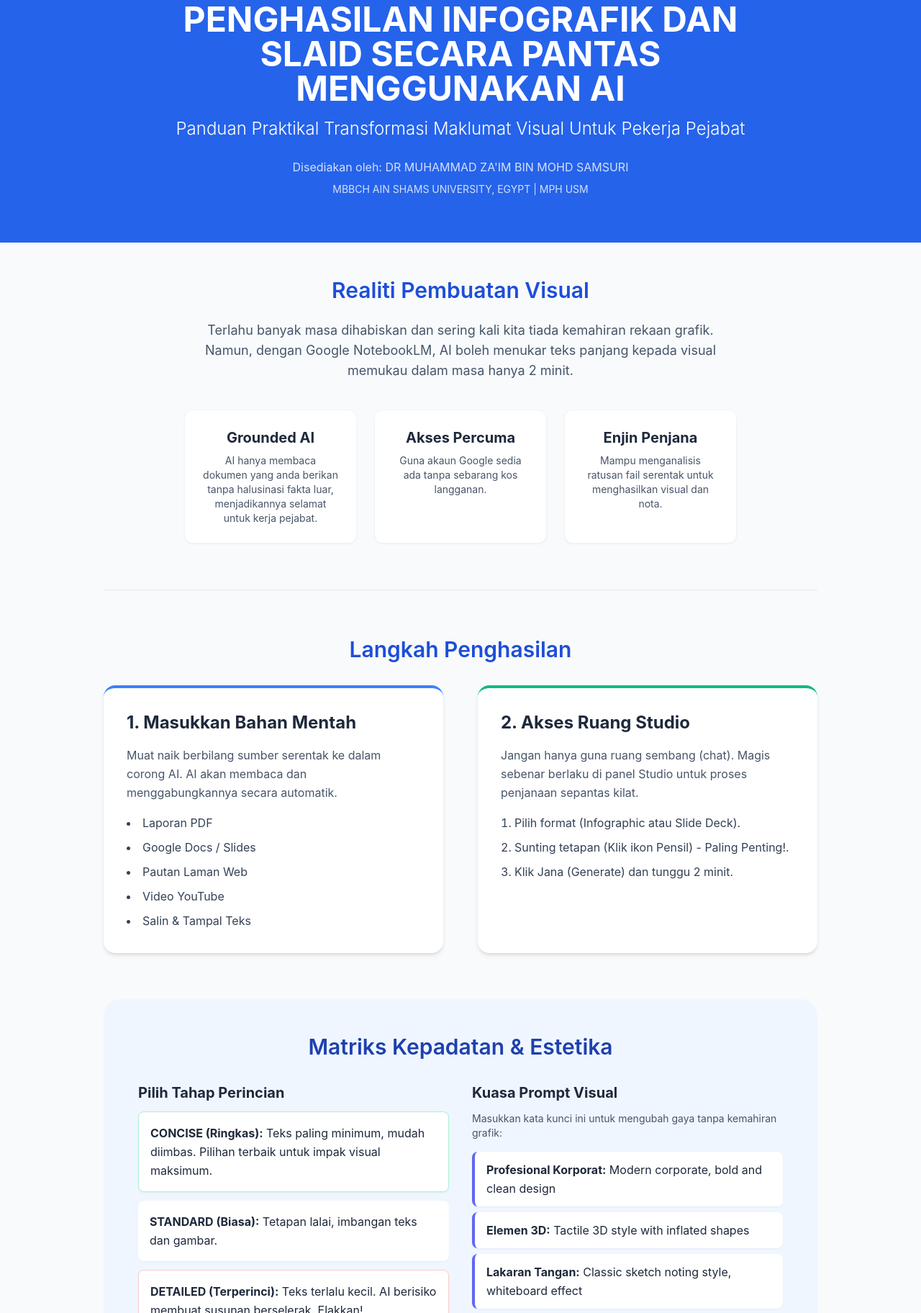
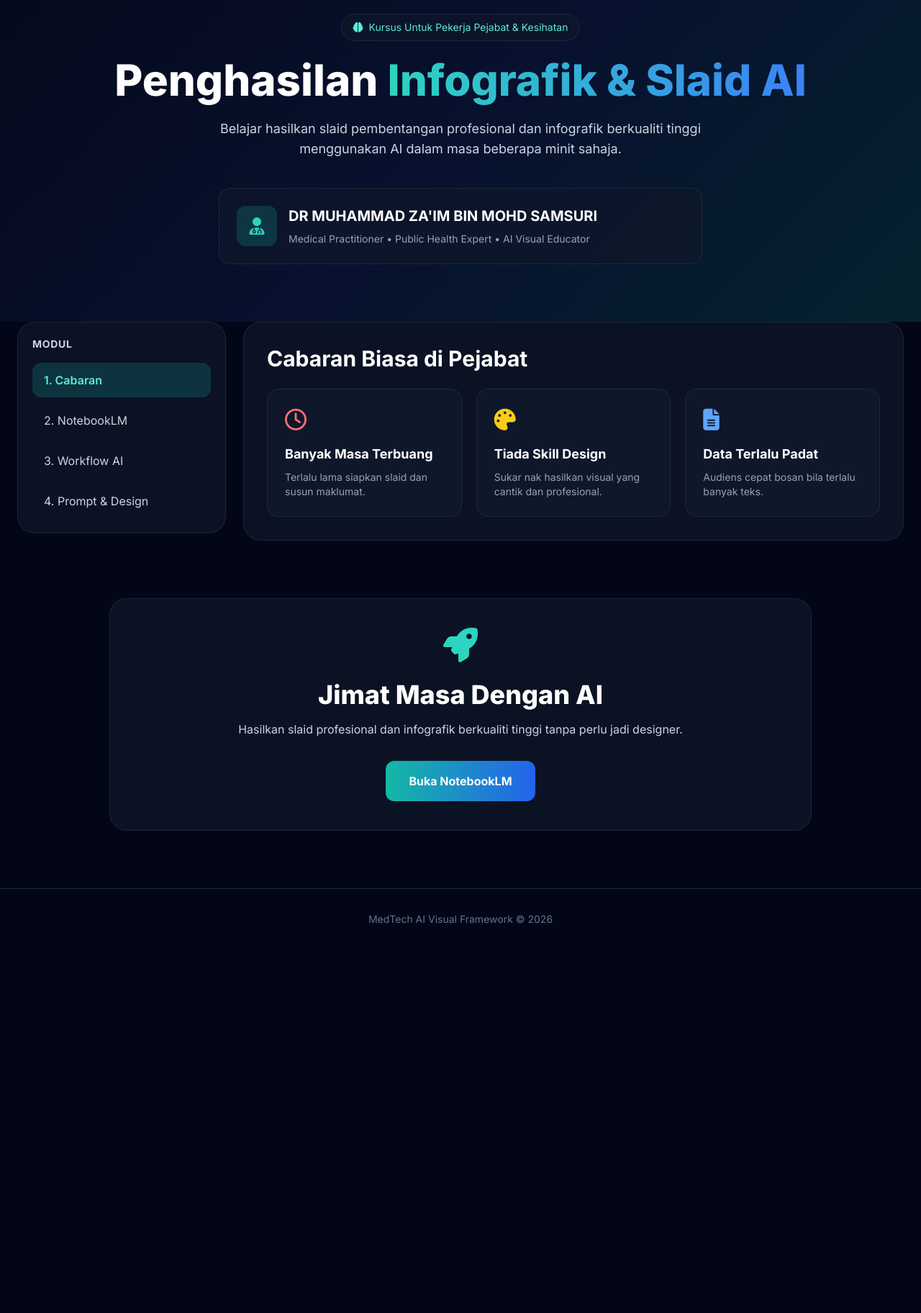
Before and after one commit to zaimsam/AI-BEGINNER, a plain HTML site: page index.html in a window 1280 px wide. Shown: the part 61-1885 px from the top of the page at 72% size. After the commit the page ends 1380 px from the top, so only its background shows below. Drawn offline with nearby package versions, Linux system fonts and the light colour scheme.

Commit message:
Revamp index.html layout and styles
Updated the layout and styling of the page, including changes to the hero section, main content, and footer. Enhanced the design with new classes and styles for better visual appeal.

```diff
--- a/index.html
+++ b/index.html
@@ -4,158 +4,410 @@
     <meta charset="UTF-8">
     <meta name="viewport" content="width=device-width, initial-scale=1.0">
     <title>Penghasilan Infografik & Slaid AI</title>
+
+    <!-- Tailwind -->
     <script src="https://cdn.tailwindcss.com"></script>
+
+    <!-- Google Font -->
+    <link href="https://fonts.googleapis.com/css2?family=Inter:wght@300;400;500;600;700;800&display=swap" rel="stylesheet">
+
+    <!-- Font Awesome -->
+    <link rel="stylesheet" href="https://cdnjs.cloudflare.com/ajax/libs/font-awesome/6.4.0/css/all.min.css"/>
+
     <style>
-        body { font-family: 'Inter', sans-serif; }
+        body{
+            font-family: 'Inter', sans-serif;
+            background:#020617;
+            color:white;
+        }
+
+        .glass{
+            background: rgba(15,23,42,0.75);
+            backdrop-filter: blur(10px);
+            border:1px solid rgba(255,255,255,0.08);
+        }
+
+        .gradient{
+            background: linear-gradient(135deg,#0f172a,#1e3a8a,#0d9488);
+        }
+
+        .card:hover{
+            transform: translateY(-5px);
+            transition:0.3s;
+        }
+
+        .tab-content{
+            display:none;
+        }
+
+        .tab-content.active{
+            display:block;
+            animation:fade .3s ease;
+        }
+
+        @keyframes fade{
+            from{
+                opacity:0;
+                transform:translateY(10px);
+            }
+            to{
+                opacity:1;
+                transform:translateY(0);
+            }
+        }
     </style>
 </head>
-<body class="bg-slate-50 text-slate-800 leading-relaxed">
 
-    <!-- Hero Section -->
-    <header class="bg-blue-600 text-white py-16 px-4 text-center">
-        <div class="max-w-4xl mx-auto">
-            <h1 class="text-4xl md:text-5xl font-bold mb-4 leading-tight">PENGHASILAN INFOGRAFIK DAN SLAID SECARA PANTAS MENGGUNAKAN AI</h1>
-            <p class="text-xl md:text-2xl font-light mb-6">Panduan Praktikal Transformasi Maklumat Visual Untuk Pekerja Pejabat</p>
-            <p class="text-md opacity-80">Disediakan oleh: DR MUHAMMAD ZA'IM BIN MOHD SAMSURI</p>
-            <p class="text-sm opacity-80 mt-2">MBBCH AIN SHAMS UNIVERSITY, EGYPT | MPH USM</p>
-        </div>
-    </header>
+<body>
 
-    <!-- Main Content -->
-    <main class="max-w-5xl mx-auto px-4 py-12 space-y-16">
+<!-- HERO -->
+<section class="relative overflow-hidden">
 
-        <!-- Pengenalan -->
-        <section class="text-center max-w-3xl mx-auto">
-            <h2 class="text-3xl font-semibold mb-6 text-blue-700">Realiti Pembuatan Visual</h2>
-            <p class="text-lg mb-4 text-slate-600">Terlahu banyak masa dihabiskan dan sering kali kita tiada kemahiran rekaan grafik. Namun, dengan Google NotebookLM, AI boleh menukar teks panjang kepada visual memukau dalam masa hanya 2 minit.</p>
+    <div class="absolute top-0 left-0 w-full h-full gradient opacity-20"></div>
 
-            <div class="grid grid-cols-1 md:grid-cols-3 gap-6 mt-10">
-                <div class="bg-white p-6 rounded-xl shadow-sm border border-slate-100">
-                    <h3 class="font-bold text-xl mb-2">Grounded AI</h3>
-                    <p class="text-sm text-slate-600">AI hanya membaca dokumen yang anda berikan tanpa halusinasi fakta luar, menjadikannya selamat untuk kerja pejabat.</p>
-                </div>
-                <div class="bg-white p-6 rounded-xl shadow-sm border border-slate-100">
-                    <h3 class="font-bold text-xl mb-2">Akses Percuma</h3>
-                    <p class="text-sm text-slate-600">Guna akaun Google sedia ada tanpa sebarang kos langganan.</p>
-                </div>
-                <div class="bg-white p-6 rounded-xl shadow-sm border border-slate-100">
-                    <h3 class="font-bold text-xl mb-2">Enjin Penjana</h3>
-                    <p class="text-sm text-slate-600">Mampu menganalisis ratusan fail serentak untuk menghasilkan visual dan nota.</p>
-                </div>
+    <div class="relative max-w-7xl mx-auto px-6 py-20">
+
+        <div class="text-center">
+
+            <div class="inline-flex items-center gap-2 px-4 py-2 rounded-full glass text-teal-300 text-sm mb-6">
+                <i class="fa-solid fa-brain"></i>
+                <span>Kursus Untuk Pekerja Pejabat & Kesihatan</span>
             </div>
-        </section>
 
-        <hr class="border-slate-200">
+            <h1 class="text-5xl md:text-6xl font-black leading-tight">
+                Penghasilan
+                <span class="text-transparent bg-clip-text bg-gradient-to-r from-teal-400 to-blue-500">
+                    Infografik & Slaid AI
+                </span>
+            </h1>
 
-        <!-- Langkah 1 & 2 -->
-        <section>
-            <h2 class="text-3xl font-semibold mb-8 text-center text-blue-700">Langkah Penghasilan</h2>
+            <p class="mt-6 text-slate-300 text-lg max-w-3xl mx-auto">
+                Belajar hasilkan slaid pembentangan profesional dan infografik berkualiti tinggi menggunakan AI dalam masa beberapa minit sahaja.
+            </p>
 
-            <div class="grid grid-cols-1 md:grid-cols-2 gap-12">
-                <!-- Langkah 1 -->
-                <div class="bg-white p-8 rounded-2xl shadow-md border-t-4 border-blue-500">
-                    <h3 class="text-2xl font-bold mb-4">1. Masukkan Bahan Mentah</h3>
-                    <p class="mb-4 text-slate-600">Muat naik berbilang sumber serentak ke dalam corong AI. AI akan membaca dan menggabungkannya secara automatik.</p>
-                    <ul class="list-disc list-inside space-y-2 text-slate-700">
-                        <li>Laporan PDF</li>
-                        <li>Google Docs / Slides</li>
-                        <li>Pautan Laman Web</li>
-                        <li>Video YouTube</li>
-                        <li>Salin & Tampal Teks</li>
-                    </ul>
+            <div class="mt-10 glass rounded-2xl p-6 max-w-2xl mx-auto text-left">
+
+                <div class="flex items-start gap-4">
+
+                    <div class="w-14 h-14 rounded-xl bg-teal-500/20 flex items-center justify-center text-2xl text-teal-400">
+                        <i class="fa-solid fa-user-doctor"></i>
+                    </div>
+
+                    <div>
+                        <h3 class="font-bold text-xl">
+                            DR MUHAMMAD ZA'IM BIN MOHD SAMSURI
+                        </h3>
+
+                        <p class="text-slate-400 mt-2 text-sm">
+                            Medical Practitioner • Public Health Expert • AI Visual Educator
+                        </p>
+                    </div>
+
                 </div>
 
-                <!-- Langkah 2 -->
-                <div class="bg-white p-8 rounded-2xl shadow-md border-t-4 border-emerald-500">
-                    <h3 class="text-2xl font-bold mb-4">2. Akses Ruang Studio</h3>
-                    <p class="mb-4 text-slate-600">Jangan hanya guna ruang sembang (chat). Magis sebenar berlaku di panel Studio untuk proses penjanaan sepantas kilat.</p>
-                    <ol class="list-decimal list-inside space-y-2 text-slate-700 mb-4">
-                        <li>Pilih format (Infographic atau Slide Deck).</li>
-                        <li>Sunting tetapan (Klik ikon Pensil) - Paling Penting!.</li>
-                        <li>Klik Jana (Generate) dan tunggu 2 minit.</li>
-                    </ol>
-                </div>
             </div>
-        </section>
 
-        <!-- Tetapan & Gaya -->
-        <section class="bg-blue-50 rounded-3xl p-8 md:p-12">
-            <h2 class="text-3xl font-semibold mb-8 text-center text-blue-800">Matriks Kepadatan & Estetika</h2>
+        </div>
 
-            <div class="grid grid-cols-1 md:grid-cols-2 gap-8 mb-8">
-                <div>
-                    <h3 class="text-xl font-bold mb-3">Pilih Tahap Perincian</h3>
-                    <ul class="space-y-3">
-                        <li class="bg-white p-4 rounded-lg shadow-sm border border-emerald-200">
-                            <strong>CONCISE (Ringkas):</strong> Teks paling minimum, mudah diimbas. Pilihan terbaik untuk impak visual maksimum.
-                        </li>
-                        <li class="bg-white p-4 rounded-lg shadow-sm">
-                            <strong>STANDARD (Biasa):</strong> Tetapan lalai, imbangan teks dan gambar.
-                        </li>
-                        <li class="bg-white p-4 rounded-lg shadow-sm border border-red-200">
-                            <strong>DETAILED (Terperinci):</strong> Teks terlalu kecil. AI berisiko membuat susunan berselerak. Elakkan!.
-                        </li>
-                    </ul>
+    </div>
+
+</section>
+
+<!-- CONTENT -->
+<section class="max-w-7xl mx-auto px-6 pb-20">
+
+    <div class="grid lg:grid-cols-12 gap-6">
+
+        <!-- SIDEBAR -->
+        <div class="lg:col-span-3 glass rounded-3xl p-5 h-fit">
+
+            <h3 class="text-slate-300 font-bold mb-4 uppercase text-sm tracking-wider">
+                Modul
+            </h3>
+
+            <div class="space-y-2">
+
+                <button onclick="switchTab('cabaran')" id="btn-cabaran"
+                    class="tab-btn w-full text-left px-4 py-3 rounded-xl bg-teal-500/20 text-teal-300 font-semibold">
+                    1. Cabaran
+                </button>
+
+                <button onclick="switchTab('notebooklm')" id="btn-notebooklm"
+                    class="tab-btn w-full text-left px-4 py-3 rounded-xl hover:bg-slate-800 text-slate-300">
+                    2. NotebookLM
+                </button>
+
+                <button onclick="switchTab('workflow')" id="btn-workflow"
+                    class="tab-btn w-full text-left px-4 py-3 rounded-xl hover:bg-slate-800 text-slate-300">
+                    3. Workflow AI
+                </button>
+
+                <button onclick="switchTab('prompt')" id="btn-prompt"
+                    class="tab-btn w-full text-left px-4 py-3 rounded-xl hover:bg-slate-800 text-slate-300">
+                    4. Prompt & Design
+                </button>
+
+            </div>
+
+        </div>
+
+        <!-- CONTENT AREA -->
+        <div class="lg:col-span-9 glass rounded-3xl p-8">
+
+            <!-- TAB 1 -->
+            <div id="tab-cabaran" class="tab-content active">
+
+                <h2 class="text-3xl font-bold mb-6">
+                    Cabaran Biasa di Pejabat
+                </h2>
+
+                <div class="grid md:grid-cols-3 gap-5">
+
+                    <div class="card bg-slate-900 rounded-2xl p-6 border border-slate-800">
+                        <div class="text-red-400 text-3xl mb-4">
+                            <i class="fa-regular fa-clock"></i>
+                        </div>
+
+                        <h4 class="font-bold text-lg mb-2">
+                            Banyak Masa Terbuang
+                        </h4>
+
+                        <p class="text-slate-400 text-sm">
+                            Terlalu lama siapkan slaid dan susun maklumat.
+                        </p>
+                    </div>
+
+                    <div class="card bg-slate-900 rounded-2xl p-6 border border-slate-800">
+                        <div class="text-yellow-400 text-3xl mb-4">
+                            <i class="fa-solid fa-palette"></i>
+                        </div>
+
+                        <h4 class="font-bold text-lg mb-2">
+                            Tiada Skill Design
+                        </h4>
+
+                        <p class="text-slate-400 text-sm">
+                            Sukar nak hasilkan visual yang cantik dan profesional.
+                        </p>
+                    </div>
+
+                    <div class="card bg-slate-900 rounded-2xl p-6 border border-slate-800">
+                        <div class="text-blue-400 text-3xl mb-4">
+                            <i class="fa-solid fa-file-lines"></i>
+                        </div>
+
+                        <h4 class="font-bold text-lg mb-2">
+                            Data Terlalu Padat
+                        </h4>
+
+                        <p class="text-slate-400 text-sm">
+                            Audiens cepat bosan bila terlalu banyak teks.
+                        </p>
+                    </div>
+
                 </div>
 
-                <div>
-                    <h3 class="text-xl font-bold mb-3">Kuasa Prompt Visual</h3>
-                    <p class="mb-4 text-sm text-slate-600">Masukkan kata kunci ini untuk mengubah gaya tanpa kemahiran grafik:</p>
-                    <div class="space-y-2">
-                        <div class="bg-white px-4 py-3 rounded-lg shadow-sm border-l-4 border-indigo-500"><strong>Profesional Korporat:</strong> Modern corporate, bold and clean design</div>
-                        <div class="bg-white px-4 py-3 rounded-lg shadow-sm border-l-4 border-indigo-500"><strong>Elemen 3D:</strong> Tactile 3D style with inflated shapes</div>
-                        <div class="bg-white px-4 py-3 rounded-lg shadow-sm border-l-4 border-indigo-500"><strong>Lakaran Tangan:</strong> Classic sketch noting style, whiteboard effect</div>
-                        <div class="bg-white px-4 py-3 rounded-lg shadow-sm border-l-4 border-indigo-500"><strong>Kawaii / Santai:</strong> Kawaii, cute pastel style</div>
-                    </div>
-                </div>
             </div>
 
-            <div class="bg-white p-6 rounded-xl text-center shadow-md">
-                <h3 class="font-bold text-lg mb-2">Tips Tambahan</h3>
-                <p class="text-slate-700"><strong>Warna:</strong> Gunakan Hex Code (Cth: #0044CC) dalam prompt atau jana di Coolors.co.</p>
-                <p class="text-slate-700 mt-2"><strong>Buang Watermark:</strong> Muat naik visual ke MagicEraser.org, sapu pada logo NotebookLM, dan muat turun versi bersih.</p>
-            </div>
-        </section>
+            <!-- TAB 2 -->
+            <div id="tab-notebooklm" class="tab-content">
 
-        <!-- Slaid & Gemini -->
-        <section>
-            <h2 class="text-3xl font-semibold mb-8 text-center text-blue-700">Penciptaan Slaid & Integrasi PPTX</h2>
+                <h2 class="text-3xl font-bold mb-6">
+                    Kenapa Guna NotebookLM?
+                </h2>
 
-            <div class="flex flex-col md:flex-row gap-8 items-center">
-                <div class="flex-1 space-y-4">
-                    <p class="text-lg text-slate-700">AI membaca, merumus, dan menyusun naratif daripada ratusan muka surat. Draf slaid lengkap dijana sepantas 5 minit. Pilih format yang sesuai:</p>
-                    <ul class="list-disc list-inside bg-slate-100 p-5 rounded-lg">
-                        <li class="mb-2"><strong>Slaid Bacaan Kendiri:</strong> Teks komprehensif, sesuai untuk e-mel tanpa pembentang.</li>
-                        <li><strong>Slaid Pembentang:</strong> Visual bersih dengan poin ringkas supaya tidak menenggelamkan suara anda.</li>
-                    </ul>
+                <div class="space-y-5">
+
+                    <div class="bg-slate-900 rounded-2xl p-6 border border-slate-800">
+                        <h4 class="font-bold text-xl text-teal-400 mb-2">
+                            Grounded AI
+                        </h4>
+
+                        <p class="text-slate-300">
+                            AI hanya membaca fail yang kita upload.
+                        </p>
+                    </div>
+
+                    <div class="bg-slate-900 rounded-2xl p-6 border border-slate-800">
+                        <h4 class="font-bold text-xl text-blue-400 mb-2">
+                            Percuma
+                        </h4>
+
+                        <p class="text-slate-300">
+                            Boleh guna akaun Google biasa tanpa bayaran.
+                        </p>
+                    </div>
+
+                    <div class="bg-slate-900 rounded-2xl p-6 border border-slate-800">
+                        <h4 class="font-bold text-xl text-purple-400 mb-2">
+                            Cepat & Pintar
+                        </h4>
+
+                        <p class="text-slate-300">
+                            Ringkaskan dokumen panjang jadi infografik dalam beberapa minit.
+                        </p>
+                    </div>
+
                 </div>
 
-                <div class="flex-1 bg-gradient-to-br from-indigo-500 to-purple-600 text-white p-8 rounded-2xl shadow-lg">
-                    <h3 class="text-2xl font-bold mb-4">Jambatan ke PowerPoint</h3>
-                    <ol class="list-decimal list-inside space-y-3 font-medium">
-                        <li>Jana Slaid di NotebookLM (format PDF).</li>
-                        <li>Salin keseluruhan teks rangka (outline) slaid.</li>
-                        <li>Tampal ke Google Gemini.</li>
-                        <li>Arahkan Gemini menukar rangka kepada pembentangan.</li>
-                    </ol>
+            </div>
+
+            <!-- TAB 3 -->
+            <div id="tab-workflow" class="tab-content">
+
+                <h2 class="text-3xl font-bold mb-8">
+                    Workflow AI
+                </h2>
+
+                <div class="space-y-6">
+
+                    <div class="bg-slate-900 rounded-2xl p-6 border border-slate-800">
+                        <h4 class="font-bold text-xl text-blue-400 mb-2">
+                            1. Upload Dokumen
+                        </h4>
+
+                        <p class="text-slate-300">
+                            PDF, Google Docs, website, YouTube dan sebagainya.
+                        </p>
+                    </div>
+
+                    <div class="bg-slate-900 rounded-2xl p-6 border border-slate-800">
+                        <h4 class="font-bold text-xl text-teal-400 mb-2">
+                            2. Generate Infografik
+                        </h4>
+
+                        <p class="text-slate-300">
+                            Pilih mode infographic atau slide deck.
+                        </p>
+                    </div>
+
+                    <div class="bg-slate-900 rounded-2xl p-6 border border-slate-800">
+                        <h4 class="font-bold text-xl text-purple-400 mb-2">
+                            3. Edit & Export
+                        </h4>
+
+                        <p class="text-slate-300">
+                            Gunakan Gemini atau Canva untuk touch up akhir.
+                        </p>
+                    </div>
+
                 </div>
+
             </div>
-        </section>
 
-        <!-- CTA -->
-        <section class="text-center py-12 bg-blue-600 text-white rounded-3xl px-4">
-            <h2 class="text-3xl md:text-4xl font-bold mb-4">Bertindak Sekarang!</h2>
-            <p class="text-xl mb-8 font-light max-w-2xl mx-auto">Kembalikan masa berharga anda. Anda kini mempunyai pembantu rekaan peribadi yang beroperasi secara percuma, pantas, dan tepat.</p>
-            <a href="https://notebooklm.google.com" target="_blank" class="inline-block bg-white text-blue-600 font-bold py-4 px-10 rounded-full hover:bg-slate-100 transition shadow-lg text-lg">
-                Buka notebooklm.google Hari Ini
-            </a>
-        </section>
+            <!-- TAB 4 -->
+            <div id="tab-prompt" class="tab-content">
 
-    </main>
+                <h2 class="text-3xl font-bold mb-8">
+                    Prompt & Design
+                </h2>
 
-    <footer class="text-center py-6 text-slate-500 text-sm border-t border-slate-200 mt-12">
-        <p>Ringkasan Blueprint Aliran Kerja Visual Pejabat (Kumpul > Arah > Kemas)</p>
-    </footer>
+                <div class="grid md:grid-cols-2 gap-5">
+
+                    <div class="bg-slate-900 rounded-2xl p-5 border border-slate-800">
+                        <h4 class="font-bold mb-3">
+                            Tema Korporat
+                        </h4>
+
+                        <code class="text-blue-400 text-sm">
+                            Modern corporate clean design
+                        </code>
+                    </div>
+
+                    <div class="bg-slate-900 rounded-2xl p-5 border border-slate-800">
+                        <h4 class="font-bold mb-3">
+                            Tema 3D
+                        </h4>
+
+                        <code class="text-blue-400 text-sm">
+                            Tactile 3D style
+                        </code>
+                    </div>
+
+                    <div class="bg-slate-900 rounded-2xl p-5 border border-slate-800">
+                        <h4 class="font-bold mb-3">
+                            Tema Whiteboard
+                        </h4>
+
+                        <code class="text-blue-400 text-sm">
+                            Classic sketch noting style
+                        </code>
+                    </div>
+
+                    <div class="bg-slate-900 rounded-2xl p-5 border border-slate-800">
+                        <h4 class="font-bold mb-3">
+                            Tema Kawaii
+                        </h4>
+
+                        <code class="text-blue-400 text-sm">
+                            Kawaii pastel style
+                        </code>
+                    </div>
+
+                </div>
+
+            </div>
+
+        </div>
+
+    </div>
+
+</section>
+
+<!-- CTA -->
+<section class="max-w-5xl mx-auto px-6 pb-20">
+
+    <div class="glass rounded-3xl p-10 text-center">
+
+        <div class="text-5xl text-teal-400 mb-6">
+            <i class="fa-solid fa-rocket"></i>
+        </div>
+
+        <h2 class="text-4xl font-black mb-4">
+            Jimat Masa Dengan AI
+        </h2>
+
+        <p class="text-slate-300 max-w-2xl mx-auto mb-8">
+            Hasilkan slaid profesional dan infografik berkualiti tinggi tanpa perlu jadi designer.
+        </p>
+
+        <a href="https://notebooklm.google"
+            target="_blank"
+            class="inline-block bg-gradient-to-r from-teal-500 to-blue-600 px-8 py-4 rounded-xl font-bold hover:scale-105 transition">
+            Buka NotebookLM
+        </a>
+
+    </div>
+
+</section>
+
+<!-- FOOTER -->
+<footer class="border-t border-slate-800 py-8 text-center text-slate-500 text-sm">
+    MedTech AI Visual Framework © 2026
+</footer>
+
+<script>
+
+function switchTab(tab){
+
+    const contents=document.querySelectorAll('.tab-content');
+    contents.forEach(c=>c.classList.remove('active'));
+
+    const buttons=document.querySelectorAll('.tab-btn');
+
+    buttons.forEach(btn=>{
+        btn.classList.remove('bg-teal-500/20','text-teal-300');
+        btn.classList.add('text-slate-300');
+    });
+
+    document.getElementById('tab-'+tab).classList.add('active');
+
+    const activeBtn=document.getElementById('btn-'+tab);
+
+    activeBtn.classList.add('bg-teal-500/20','text-teal-300');
+}
+
+</script>
 
 </body>
 </html>
```
